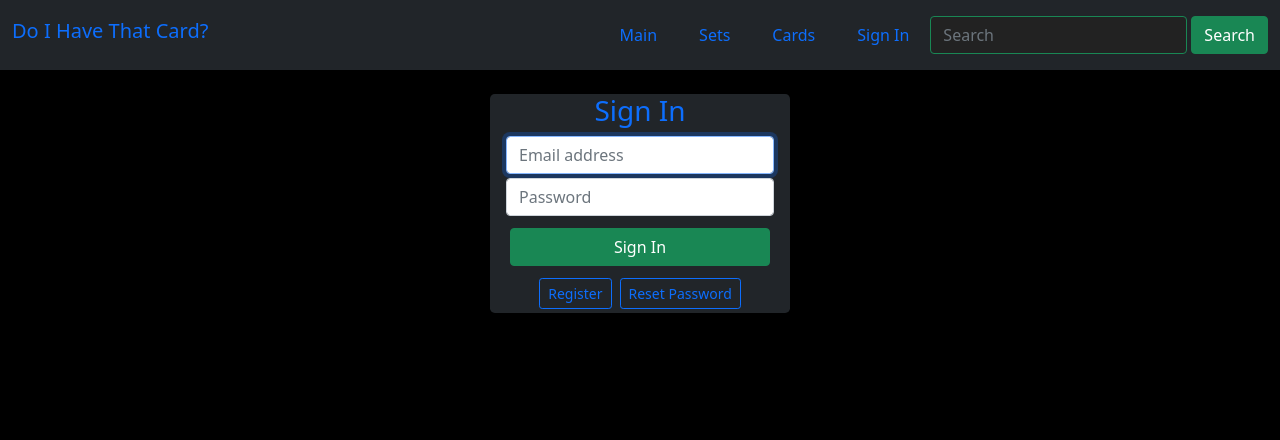
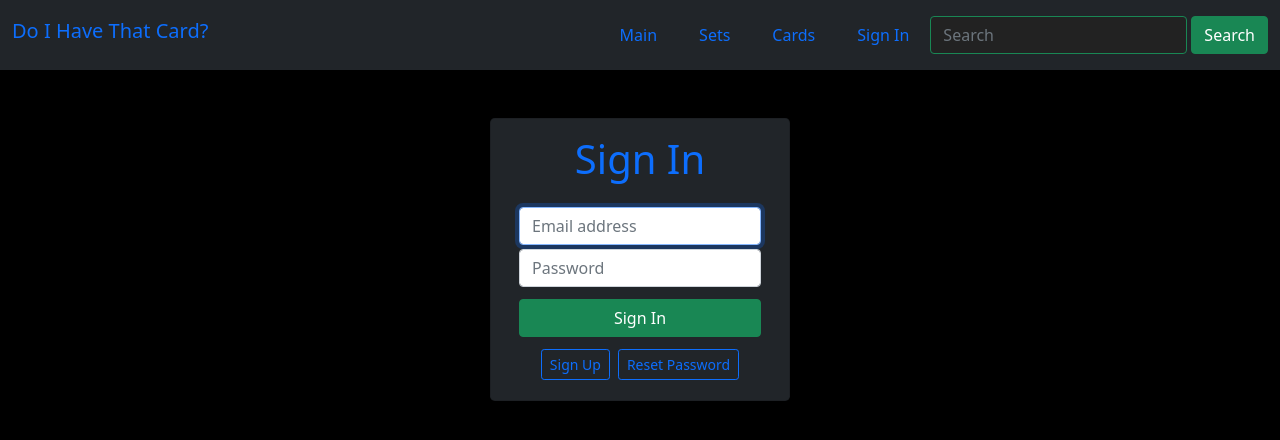
Before and after one commit to pyRN/that-card-firebase, a React (Create React App) app: page /signIn in a window 1280 px wide. Shown: the top 440 px of the page. Built offline with nearby package versions, Linux system fonts and the light colour scheme.

Commit message:
Completed sign in functionality

```diff
--- a/src/components/Main/SignInContainer/SignInContainer.jsx
+++ b/src/components/Main/SignInContainer/SignInContainer.jsx
@@ -1,5 +1,8 @@
 import React, { useState } from "react";
 import { initializeApp } from "firebase/app";
+import { signIn } from "../../../actions";
+import { useDispatch } from "react-redux";
+import { useHistory } from "react-router-dom";
 import {
   createUserWithEmailAndPassword,
   getAuth,
@@ -20,8 +23,12 @@ export default function SignInContainer() {
 
   const auth = getAuth(firebaseApp);
   const [sLayoutType, fnSetLayoutType] = useState("signIn-btn");
+  const [sError, fnSetError] = useState("");
+  const fnHistory = useHistory();
+  const fnDispatch = useDispatch();
 
   const fnChangeType = (event) => {
+    //Function rerenders component based on signIn/Sign Up/resetPassword
     event.preventDefault();
     fnSetLayoutType(event.target.id);
   };
@@ -34,9 +41,8 @@ export default function SignInContainer() {
     signInWithEmailAndPassword(auth, sEmail, sPassword)
       .then((userCredential) => {
         // Signed in
-        const user = userCredential.user;
-        console.log("signed in: ", user);
-        // ...
+        fnDispatch(signIn(userCredential.user));
+        fnHistory.push("/cards");
       })
       .catch((error) => {
         const errorCode = error.code;
@@ -44,14 +50,14 @@ export default function SignInContainer() {
         console.log("error: ", errorCode, errorMessage);
       });
 
-    onAuthStateChanged(auth, (user) => {
-      if (user != null) {
-        //TODO: Once user is logged in, change reducer
-        console.log("logged in!  ", user);
-      } else {
-        console.log("No user");
-      }
-    });
+    // onAuthStateChanged(auth, (user) => {
+    //   if (user != null) {
+    //     //TODO: Once user is logged in, change reducer
+    //     console.log("logged in!  ", user);
+    //   } else {
+    //     console.log("No user");
+    //   }
+    // });
   };
 
   const fnResetPassword = (event) => {
@@ -59,7 +65,7 @@ export default function SignInContainer() {
     // const sEmail = document.getElementById("email-input").value;
   };
 
-  const fnRegister = (event) => {
+  const fnSignUp = (event) => {
     event.preventDefault();
     const sEmail = document.getElementById("email-input").value;
     const sPassword = document.getElementById("password-input").value;
@@ -79,40 +85,41 @@ export default function SignInContainer() {
           const errorMessage = error.message;
           console.log(errorCode, errorMessage);
         });
+    } else {
+      fnSetError("Passwords do no match");
     }
   };
 
   return (
     <div
       align="center"
-      className="container bg-dark rounded-3"
+      className="card bg-dark rounded-3 container mt-5"
       style={{ width: "300px" }}
     >
+      <div className="card-body">
+        {sLayoutType === "signIn-btn" ? (
+          <h1 className="card-title text-primary">Sign In</h1>
+        ) : sLayoutType === "resetPass-btn" ? (
+          <h1 className="card-title text-primary">Reset Password</h1>
+        ) : (
+          <h1 className="card-title text-primary">Sign Up</h1>
+        )}
+
         <form className="form-signin mt-4" onSubmit={fnSignIn}>
-        {sLayoutType === "signIn-btn" ? (
-          <h1 className="h3 m-2 text-primary">Sign In</h1>
-        ) : sLayoutType === "resetPass-btn" ? (
-          <h1 className="h3 m-2 text-primary">Reset Password</h1>
-        ) : (
-          <h1 className="h3 m-2 text-primary">Register</h1>
-        )}
-        <div className="m-1">
           <input
             aria-describedby="emailHelp"
             autoFocus
-            className="form-control"
+            className="form-control  mb-1"
             id="email-input"
             name="email-input"
             placeholder="Email address"
             required
             type="email"
           />
-        </div>
           {sLayoutType === "resetPass-btn" ? null : (
-          <div className="m-1">
             <input
               aria-describedby="passwordHelp"
-              className="form-control"
+              className="form-control mb-1"
               id="password-input"
               name="password-input"
               placeholder="Password"
@@ -120,13 +127,11 @@ export default function SignInContainer() {
               required
               type="password"
             />
-          </div>
           )}
-        {sLayoutType === "register-btn" ? (
-          <div className="m-1">
+          {sLayoutType === "signUp-btn" ? (
             <input
               aria-describedby="passwordHelp"
-              className="form-control"
+              className="form-control  mb-1"
               id="confirm-password-input"
               name="confirm-password-input"
               placeholder="Confirm Password"
@@ -134,13 +139,12 @@ export default function SignInContainer() {
               required
               type="password"
             />
-          </div>
           ) : null}
 
           <div className="d-grid gap-2">
             {sLayoutType === "signIn-btn" ? (
               <button
-              className="btn btn-success m-2"
+                className="btn btn-success mt-2 mb-2"
                 id="submitBtn"
                 type="submit"
                 onClick={fnSignIn}
@@ -149,7 +153,7 @@ export default function SignInContainer() {
               </button>
             ) : sLayoutType === "resetPass-btn" ? (
               <button
-              className="btn btn-success m-2"
+                className="btn btn-success mt-2 mb-2"
                 id="resetPassBtn"
                 type="submit"
                 onClick={fnResetPassword}
@@ -158,12 +162,12 @@ export default function SignInContainer() {
               </button>
             ) : (
               <button
-              className="btn btn-success m-2"
-              id="registerBtn"
+                className="btn btn-success mt-2 mb-2"
+                id="signUpBtn"
                 type="submit"
-              onClick={fnRegister}
+                onClick={fnSignUp}
               >
-              Register
+                Sign Up
               </button>
             )}
           </div>
@@ -171,14 +175,14 @@ export default function SignInContainer() {
             {sLayoutType === "signIn-btn" || sLayoutType === "resetPass-btn" ? (
               <button
                 className="btn btn-sm btn-outline-primary m-1"
-              id="register-btn"
+                id="signUp-btn"
                 onClick={fnChangeType}
               >
-              Register
+                Sign Up
               </button>
             ) : null}
 
-          {sLayoutType === "register-btn" || sLayoutType === "resetPass-btn" ? (
+            {sLayoutType === "signUp-btn" || sLayoutType === "resetPass-btn" ? (
               <button
                 className="btn btn-sm btn-outline-primary m-1"
                 id="signIn-btn"
@@ -188,7 +192,7 @@ export default function SignInContainer() {
               </button>
             ) : null}
 
-          {sLayoutType === "signIn-btn" || sLayoutType === "register-btn" ? (
+            {sLayoutType === "signIn-btn" || sLayoutType === "signUp-btn" ? (
               <button
                 className="btn btn-sm btn-outline-primary m-1"
                 id="resetPass-btn"
@@ -200,5 +204,6 @@ export default function SignInContainer() {
           </div>
         </form>
       </div>
+    </div>
   );
 }
--- a/src/reducers/userReducer.js
+++ b/src/reducers/userReducer.js
@@ -5,12 +5,12 @@ const initialState = {
   oUser: null,
 };
 
-export default function currentUser(state = initialState, action) {
+export default function userReducer(state = initialState, action) {
   switch (action.type) {
     case SIGN_IN:
       return {
         ...state,
-        state: action.payload,
+        oUser: action.payload,
       };
     default:
       return state;
```
Lines whose indentation alone changed are shown as unchanged.
